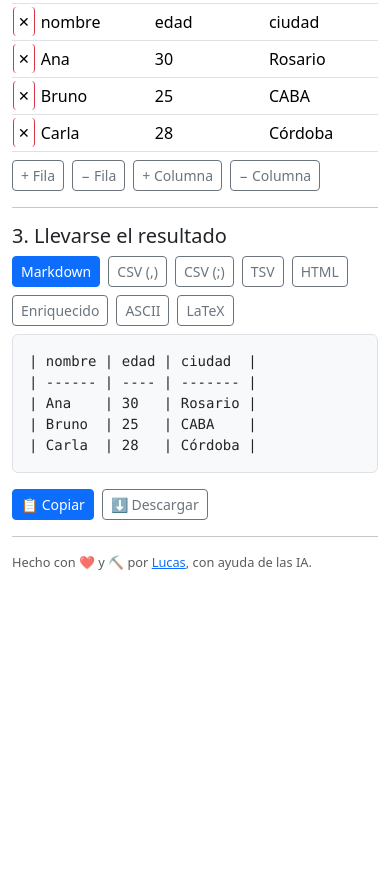
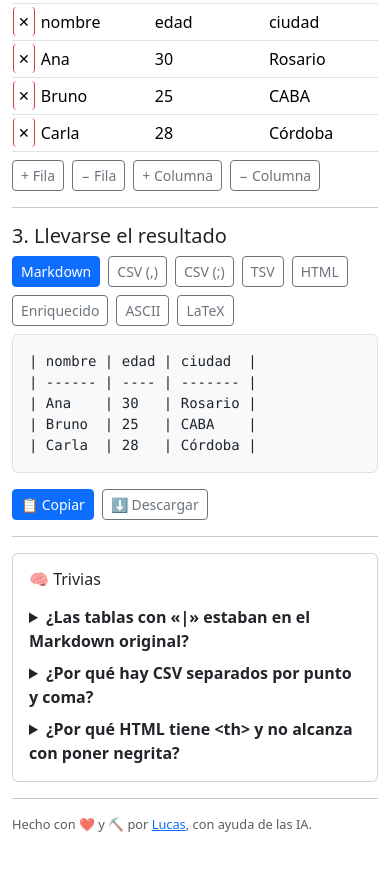
Before and after one commit to delucas/tools, a plain HTML site: page tabletop/index.html in a window 390 px wide. Shown: the part 530-1400 px from the top of the page. Before the commit the page ends 1142 px from the top, so only its background shows below. Drawn offline with nearby package versions, Linux system fonts and the light colour scheme.

Commit message:
Tabletop: agrega trivias

```diff
--- a/tabletop/index.html
+++ b/tabletop/index.html
@@ -102,6 +102,26 @@
       <button id="download-out" class="btn btn-outline-secondary btn-sm" type="button">⬇️ Descargar</button>
     </div>
     <p id="notice" class="small mt-2 mb-0 d-none alert-flotante" role="status"></p>
+
+    <hr>
+
+    <section class="card mb-3">
+      <div class="card-body">
+        <h2 class="h6 mb-3">🧠 Trivias</h2>
+        <details class="mb-2">
+          <summary class="fw-semibold">¿Las tablas con «|» estaban en el Markdown original?</summary>
+          <p class="small text-body-secondary mb-0 mt-1">No. John Gruber no incluyó tablas en 2004; las popularizó MultiMarkdown (Fletcher Penney) y GitHub las sumó después a su propio dialecto, que es el que casi todos usamos hoy.</p>
+        </details>
+        <details class="mb-2">
+          <summary class="fw-semibold">¿Por qué hay CSV separados por punto y coma?</summary>
+          <p class="small text-body-secondary mb-0 mt-1">Porque en buena parte de Europa y América Latina la coma es el separador decimal: «3,50». Si el CSV usara comas para separar columnas, Excel no podría distinguir el decimal, así que en esos idiomas exporta con «;».</p>
+        </details>
+        <details>
+          <summary class="fw-semibold">¿Por qué HTML tiene &lt;th&gt; y no alcanza con poner negrita?</summary>
+          <p class="small text-body-secondary mb-0 mt-1">Porque &lt;th&gt; es semántico: además del estilo, indica qué celdas son encabezado, permite asociarlas con <code>scope</code> o <code>headers</code> y hace que los lectores de pantalla anuncien la relación entre cada dato y su columna.</p>
+        </details>
+      </div>
+    </section>
 
     <hr>
 
```
